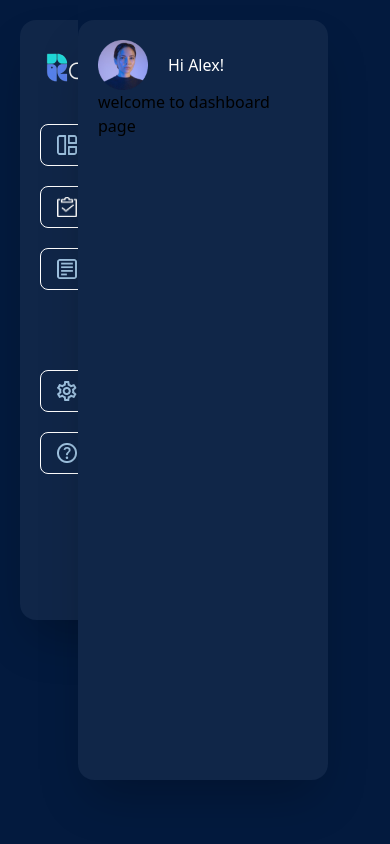
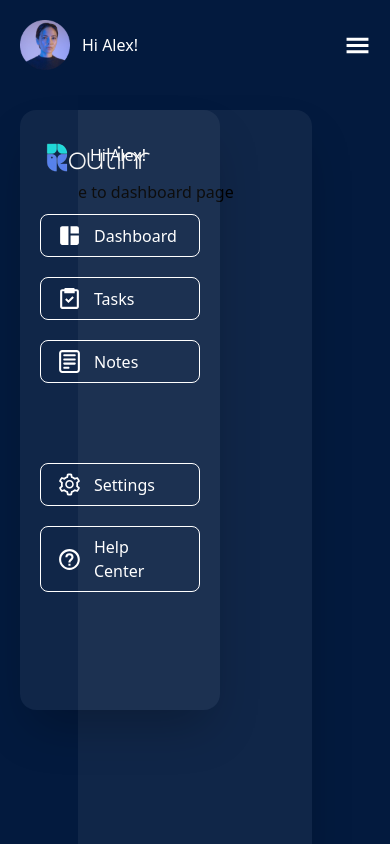
Before and after one commit to Routinr/routinr-frontend, a React (Vite) app in the folder routinr/: page /dashboard in a window 390 px wide. Built offline with nearby package versions, Linux system fonts and the light colour scheme.

Commit message:
here goes nothing

```diff
--- a/routinr/src/App.jsx
+++ b/routinr/src/App.jsx
@@ -13,7 +13,7 @@ import RecoverPassword from './views/authentication/RecoverPassword.jsx';
 import Dashboard from './views/components/Dashboard';
 import HelpCenter from './views/components/HelpCenter.jsx';
 import Notes from './views/components/Notes.jsx';
-import Sethings from './views/components/Sethings.jsx';
+import Settings from './views/components/Settings.jsx';
 import Tasks from './views/components/Tasks.jsx';
 
 const App = () => {
@@ -28,7 +28,7 @@ const App = () => {
         <Route path="/dashboard" exact element={<Dashboard />} />
         <Route path="/helpcenter" exact element={<HelpCenter />} />
         <Route path="/notes" exact element={<Notes />} />
-        <Route path="/settings" exact element={<Sethings />} />
+        <Route path="/settings" exact element={<Settings />} />
         <Route path="/tasks" exact element={<Tasks />} />
       </Routes>
     </BrowserRouter>
--- a/routinr/src/views/components/Footer.jsx
+++ b/routinr/src/views/components/Footer.jsx
@@ -1,16 +1,14 @@
 import React from 'react'
 import { Link } from 'react-router-dom';
 import techtitans from "../../assets/icons/techtitans.png";
-import xx from "../../assets/icons/xx.png";
-import inst from "../../assets/icons/inst.png";
-import face from "../../assets/icons/face.png";
-import tiktok from "../../assets/icons/tiktok.png";
-import linked from "../../assets/icons/link.png";
-import rec from "../../assets/icons/rec.png";
+import { FaXTwitter, FaInstagram } from "react-icons/fa6";
+import { FaFacebook } from "react-icons/fa";
+import { FaTiktok } from "react-icons/fa6";
+import { BsLinkedin } from "react-icons/bs";
 
 const Footer = () => {
   return (
-    <div className='pb-[50px] md:pb-[0px]'>
+    <div className="pb-[50px] md:pb-[0px]">
       <div className="flex flex-col md:flex-row justify-between text-white p-2 md:p-10">
         <div>
           <h1 className="text-2xl  font-bold">Routinr</h1>
@@ -25,38 +23,60 @@ const Footer = () => {
           </h1>
         </div>
         <div className=" ">
-          <h1 className="text-2xl  font-bold mt-8 md:mt-0">Subscribe To Our Newsletter</h1>
+          <h1 className="text-2xl  font-bold mt-8 md:mt-0">
+            Subscribe To Our Newsletter
+          </h1>
           <div className="flex mt-7 md:mt-12 justify-between border-white border-2 w-[250px]  md:w-[320px] py-1 px-1 md:px-3 rounded-tl-xl rounded-br-xl">
-            <input type="text" placeholder="Email" className="bg-transparent w-[150px] md:w-full" />
+            <input
+              type="text"
+              placeholder="Email"
+              className="bg-transparent w-[150px] md:w-full"
+            />
             <button className="bg-[#386BD9] text-[15px] md:text-[20px] font-bold py-1 px-2 rounded-tl-lg rounded-br-lg">
               Subscribe
             </button>
           </div>
         </div>
-        <div className='mt-8 md:mt-0'>
+        <div className="mt-8 md:mt-0">
           <img src={techtitans} alt="made with love by tech titans" />
+
           <div className="flex items-center gap-5">
             <a href="" target="_blank">
-              <img src={xx} alt="twitter" />
+              <FaXTwitter
+                size={25}
+                className="hover:text-blue-500 text-white cursor-pointer"
+              />
             </a>
             <a href="" target="_blank">
-              <img src={inst} alt="instagram" />
+              <FaInstagram
+                size={25}
+                className="hover:text-blue-500 text-white cursor-pointer"
+              />
             </a>
             <a href="" target="_blank">
-              <img src={face} alt="facebook" />
+              <FaFacebook
+                size={25}
+                className="hover:text-blue-500 text-white cursor-pointer"
+              />
             </a>
             <a href="" target="_blank">
-              <img src={tiktok} alt="tiktok" />
+              <FaTiktok
+                size={25}
+                className="hover:text-blue-500 text-white cursor-pointer"
+              />
             </a>
             <a href="" target="_blank">
-              <img src={linked} alt="linkedin" />
+              <BsLinkedin
+                size={25}
+                className="hover:text-blue-500 text-white cursor-pointer"
+              />
             </a>
           </div>
         </div>
       </div>
       <div className="text-white flex mt-10 md:mt-0  justify-between px-2">
-        <h1 className='text-[15px]'>2023 copyright reserved</h1>
-        <h1 className='text-[15px]'>PrivacyPolicy</h1>
+        <h1 className="text-[15px]">2023 copyright reserved</h1>
+        <h1 className="text-[15px]">PrivacyPolicy</h1>
       </div>
       <div className="bg-white w-full h-[1px]">
         {/* <div className='flex justify-center'>
--- /dev/null
+++ b/routinr/src/views/components/MobileTopbar.jsx
@@ -0,0 +1,23 @@
+import React from "react";
+import avather from "../../assets/icons/avather.png";
+import { GiHamburgerMenu } from "react-icons/gi";
+
+const MobileTopbar = ({ toggleSidebar }) => {
+  return (
+    <div className="flex flex-row justify-between items-center text-white gap-5">
+      <div className="flex items-center gap-3">
+        <img className="w-[50px] h-[50px]" src={avather} alt="task" />
+        <h1>Hi Alex!</h1>
+      </div>
+      <div>
+        <GiHamburgerMenu
+          size={25}
+          className="hover:text-blue-500 text-white cursor-pointer"
+          onClick={toggleSidebar}
+        />
+      </div>
+    </div>
+  );
+};
+
+export default MobileTopbar;
--- a/routinr/src/views/components/Sethings.jsx
+++ b/routinr/src/views/components/Settings.jsx
@@ -2,7 +2,7 @@ import React from 'react'
 import DashboardLayout from '../layout/DashboardLayout';
 import Topbar from './Topbar';
 
-const Sethings = () => {
+const Settings = () => {
   return (
     <DashboardLayout>
       <div className="h-[90vh] bg-white shadow-2xl rounded-2xl bg-opacity-5 w-[80%] p-5 mt-5 ">
@@ -13,4 +13,4 @@ const Sethings = () => {
   );
 }
 
-export default Sethings
+export default Settings
--- a/routinr/src/views/components/Sidebar.jsx
+++ b/routinr/src/views/components/Sidebar.jsx
@@ -6,6 +6,12 @@ import noote from "../../assets/icons/noote.png";
 import settings from "../../assets/icons/setting.png";
 import heelp from "../../assets/icons/heelp.png";
 import { Link } from "react-router-dom";
+import { MdSpaceDashboard } from "react-icons/md";
+import { BiTask } from "react-icons/bi";
+import { CgNotes } from "react-icons/cg";
+import { AiOutlineSetting } from "react-icons/ai";
+import { BiHelpCircle } from "react-icons/bi";
+
 
 const Sidebar = () => {
   return (
@@ -13,32 +19,47 @@ const Sidebar = () => {
       <div>
         <img className="md:w-[120px]" src={dashboadlogo} alt="dashboard_logo" />
       </div>
-      <div className="mt-7 flex gap-3 items-center py-2 px-4 border-white border-[1px] rounded-lg cursor-pointer hover:bg-[#A0C4E2]">
-        <img className="w-[20px] h-[20px]" src={task} alt="task" />
+      <div className="mt-7 flex gap-3 items-center py-2 px-4 border-white border-[1px] rounded-lg cursor-pointer hover:bg-[#386BD9] hover:border-[#386BD9]">
+        <MdSpaceDashboard
+          size={25}
+          className="hover:text-blue-500 text-white cursor-pointer hover:text-white "
+        />
         <Link to={"/dashboard"}>
           <h1 className="text-md">Dashboard</h1>
         </Link>
       </div>
-      <div className="mt-5 flex gap-3 items-center py-2 px-4 border-white border-[1px] rounded-lg cursor-pointer hover:bg-[#A0C4E2]">
-        <img className="w-[20px] h-[20px]" src={tak} alt="task" />
+      <div className="mt-5 flex gap-3 items-center py-2 px-4 border-white border-[1px] rounded-lg cursor-pointer hover:bg-[#386BD9] hover:border-[#386BD9]">
+        <BiTask
+          size={25}
+          className="hover:text-blue-500 text-white cursor-pointer hover:text-white "
+        />
         <Link to={"/tasks"}>
           <h1 className="text-md">Tasks</h1>
         </Link>
       </div>
-      <div className="mt-5 flex gap-3 items-center py-2 px-4 border-white border-[1px] rounded-lg cursor-pointer hover:bg-[#A0C4E2]">
-        <img className="w-[20px] h-[20px]" src={noote} alt="task" />
+      <div className="mt-5 flex gap-3 items-center py-2 px-4 border-white border-[1px] rounded-lg cursor-pointer hover:bg-[#386BD9] hover:border-[#386BD9]">
+        <CgNotes
+          size={25}
+          className="hover:text-blue-500 text-white cursor-pointer hover:text-white "
+        />
         <Link to={"/notes"}>
           <h1 className="text-md">Notes</h1>
         </Link>
       </div>
-      <div className="flex gap-3 items-center py-2 px-4 border-white border-[1px] rounded-lg cursor-pointer hover:bg-[#A0C4E2] mt-20">
-        <img className="w-[20px] h-[20px]" src={settings} alt="task" />
-        <Link to={"/sethings"}>
-          <h1 className="text-md">Sethings</h1>
+      <div className="flex gap-3 items-center py-2 px-4 border-white border-[1px] rounded-lg cursor-pointer hover:bg-[#386BD9] hover:border-[#386BD9] mt-20">
+        <AiOutlineSetting
+          size={25}
+          className="hover:text-blue-500 text-white cursor-pointer hover:text-white "
+        />
+        <Link to={"/settings"}>
+          <h1 className="text-md">Settings</h1>
         </Link>
       </div>
-      <div className="mt-5 flex gap-3 items-center py-2 px-4 border-white border-[1px] rounded-lg cursor-pointer hover:bg-[#A0C4E2]">
-        <img className="w-[20px] h-[20px]" src={heelp} alt="task" />
+      <div className="mt-5 flex gap-3 items-center py-2 px-4 border-white border-[1px] rounded-lg cursor-pointer hover:bg-[#386BD9] hover:border-[#386BD9]">
+        <BiHelpCircle
+          size={25}
+          className="hover:text-blue-500 text-white cursor-pointer hover:text-white "
+        />
         <Link to={"/helpcenter"}>
           <h1 className="text-md">Help Center</h1>
         </Link>
--- a/routinr/src/views/layout/DashboardLayout.jsx
+++ b/routinr/src/views/layout/DashboardLayout.jsx
@@ -1,12 +1,31 @@
-import React from "react";
+import React, { useState } from "react";
+import { useMediaQuery } from "react-responsive";
 import Sidebar from "../components/Sidebar";
+import MobileTopbar from "../components/MobileTopbar";
 const DashboardLayout = ({children }) => {
+  const isMobile = useMediaQuery({ maxWidth: 768 });
+   const [isSidebarVisible, setIsSidebarVisible] = useState(true);
+   const toggleSidebar = () => {
+     if (isMobile) {
+       setIsSidebarVisible(!isSidebarVisible);
+     }
+   };
   return (
     <div>
-      <div className="w-[20%] h-screen fixed left-0 bg-[#031A3E]">
-        <Sidebar />
-      </div>
-      <div className="w-[80%] fixed ml-[20%] bg-[#031A3E] ">
+      {isMobile && (
+        <div className="bg-[#031A3E] md:hidden p-5">
+          <MobileTopbar toggleSidebar={toggleSidebar} />
+        </div>
+      )}
+      {isSidebarVisible && isMobile && (
+        <div className=" w-[20%] h-screen fixed left-0 bg-[#031A3E] z-20">
+          <Sidebar />
+        </div>
+      )}
+      <div className="hidden md:block w-[20%] h-screen fixed left-0 bg-[#031A3E] z-20">
+          <Sidebar />
+        </div>
+      <div className="w-full md:w-[80%] fixed md:ml-[20%] bg-[#031A3E] z-10 ">
         <div className="h-screen">{children}</div>
       </div>
     </div>
```
